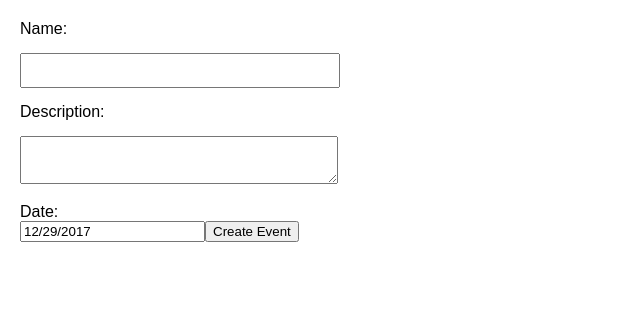
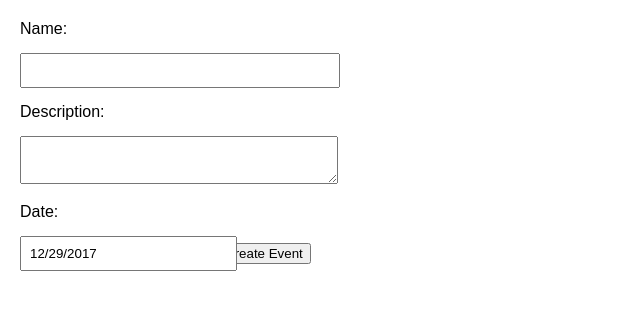
Before and after one commit to gostratasphere/project-pierre, a React (Create React App) app in the folder frontend/: page / in a window 1280 px wide. Shown: the top 310 px of the page, without its empty margins (0-640 px from the left). Built offline with nearby package versions, Linux system fonts and the light colour scheme.

Commit message:
add basic routing via react-router-dom

```diff
--- a/frontend/package.json
+++ b/frontend/package.json
@@ -9,6 +9,7 @@
     "react": "^16.2.0",
     "react-datepicker": "^1.0.0",
     "react-dom": "^16.2.0",
+    "react-router-dom": "^4.2.2",
     "react-scripts": "1.0.17"
   },
   "scripts": {
--- a/frontend/src/App.css
+++ b/frontend/src/App.css
@@ -40,6 +40,12 @@
   padding:8px;
 }
 
+.dpicker {
+  width: 100%;
+  margin: 15px 0 15px 0;
+  padding:8px;
+}
+
 .new-event-form > textarea {
   /*resize: none*/
 }
--- a/frontend/src/App.js
+++ b/frontend/src/App.js
@@ -1,6 +1,9 @@
 import React, { Component } from 'react';
 import './App.css';
 import NewEvent from './components/NewEvent.js';
+import EventList from './components/EventList.js';
+
+import { BrowserRouter as Router, Route } from 'react-router-dom'
 
 
 // eventually move these service consts to Lambda Environment variables
@@ -9,9 +12,12 @@ import NewEvent from './components/NewEvent.js';
 class App extends Component {
   render() {
     return (
-      <div className="App">
-        <NewEvent name="sheamus" />
-      </div>
+      <Router>
+        <div className="App">
+          <Route exact path="/" component={NewEvent}/>
+          <Route path="/list" component={EventList}/>
+        </div>
+      </Router>
     );
   }
 }
--- a/frontend/src/components/EventList.js
+++ b/frontend/src/components/EventList.js
@@ -0,0 +1,17 @@
+import React, { Component } from 'react';
+
+class EventList extends Component {
+  constructor(props){
+    super(props);
+    this.state = {};
+  }
+
+	render() {
+		return (
+			<div>hello</div>
+		)
+	}
+
+}
+
+export default EventList;
--- a/frontend/src/components/NewEvent.js
+++ b/frontend/src/components/NewEvent.js
@@ -89,7 +89,7 @@ class NewEvent extends Component {
         <label>Description:</label>
         <textarea type="text" name="event-description" value={this.state.description} maxLength="256" onChange={this.handleChange}></textarea>
         <label>Date:</label>
-        <DatePicker selected={this.state.date} onChange={this.handleChange} />
+        <DatePicker className='dpicker' selected={this.state.date} onChange={this.handleChange} />
         <button name="new-event-button" onClick={this.createEvent}>Create Event</button>
       </div>)
   }
```
